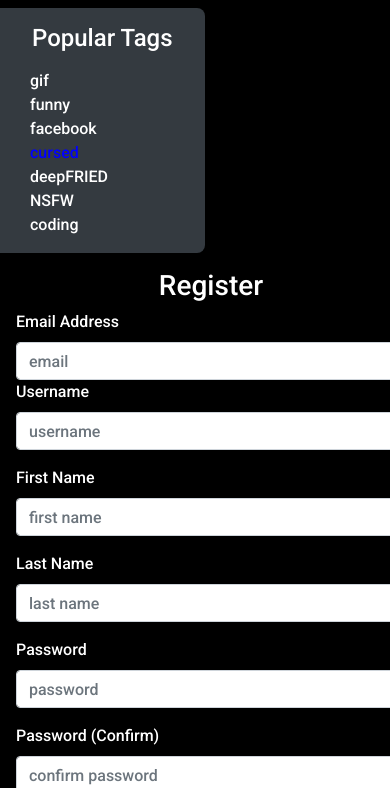
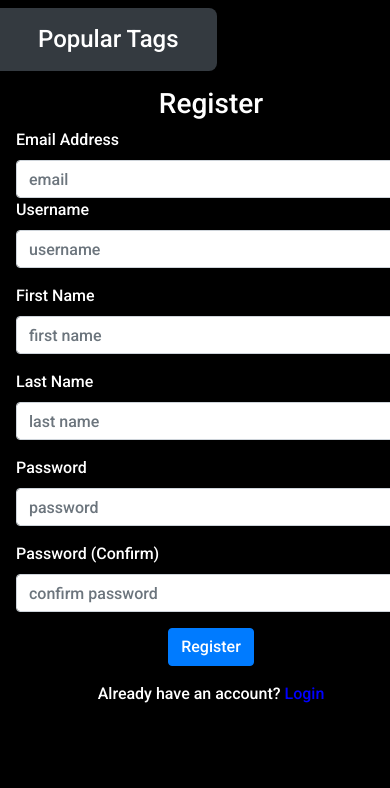
Before and after one commit to azaher1126/MemeBank, a Flask app: page /register in a window 390 px wide. Shown: the part 56-844 px from the top of the page. Run offline with Flask 3, Linux system fonts and the light colour scheme; parts of the project's set-up code (start-up, migrations or seed data) failed here and were passed over; some libraries are stand-ins or nearby versions.

Commit message:
Made sidebar reactive

```diff
--- a/website/static/css/style.css
+++ b/website/static/css/style.css
@@ -31,6 +31,12 @@ a:hover {
 .sidebar ul {
     margin: 0 0 1rem 1.5rem;
 }
+.sidebar button {
+    background: none;
+    border: none;
+    cursor: default;
+    color: inherit;
+}
 .link-button {
     background: none;
     border: none;
@@ -54,6 +60,11 @@ a:hover {
 @media (max-width: 544px) {
     .content-container {
         flex-direction: column;
-        overflow-y: auto;
+    }
+    .sidebar button {
+        cursor: pointer;
+    }
+    .sidebar .hidden {
+        display: none;
     }
 }
--- a/website/templates/base.html
+++ b/website/templates/base.html
@@ -92,8 +92,8 @@
     <div class="content-container">
         <div class="d-flex flex-column">
         <div class="bg-dark sidebar">
-            <h4 class="title">Popular Tags</h4>
-            <ul class="nav nav-pills flex-column">
+            <button onclick="toggleSidebar()"><h4 class="title">Popular Tags</h4></button>
+            <ul id="sidebar-links" class="nav nav-pills flex-column  hidden">
               <li class="nav-item">
                 <a href="/search?search=gif" class="link-button">gif</a>
               </li>
@@ -125,6 +125,12 @@
     <script src="https://code.jquery.com/jquery-3.5.1.min.js"></script>
     <script src="https://cdn.jsdelivr.net/npm/popper.js@1.16.1/dist/umd/popper.min.js"></script>
     <script src="https://cdn.jsdelivr.net/npm/bootstrap@4.6.2/dist/js/bootstrap.bundle.min.js"></script>
+    <script>
+        function toggleSidebar() {
+            const sidebarLinks = document.getElementById('sidebar-links');
+            sidebarLinks.classList.toggle('hidden');
+        }
+    </script>
     {% block scripts %}{% endblock %}
 </body>
 
```
